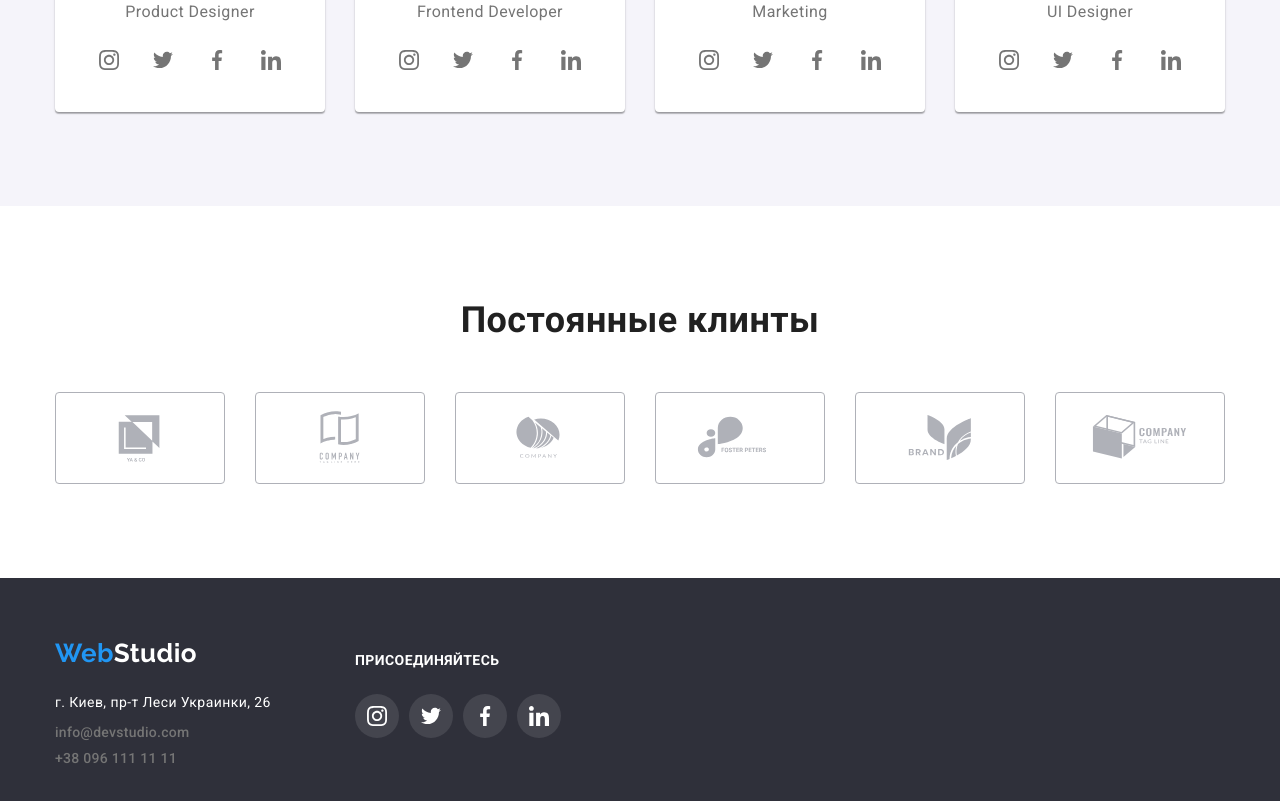
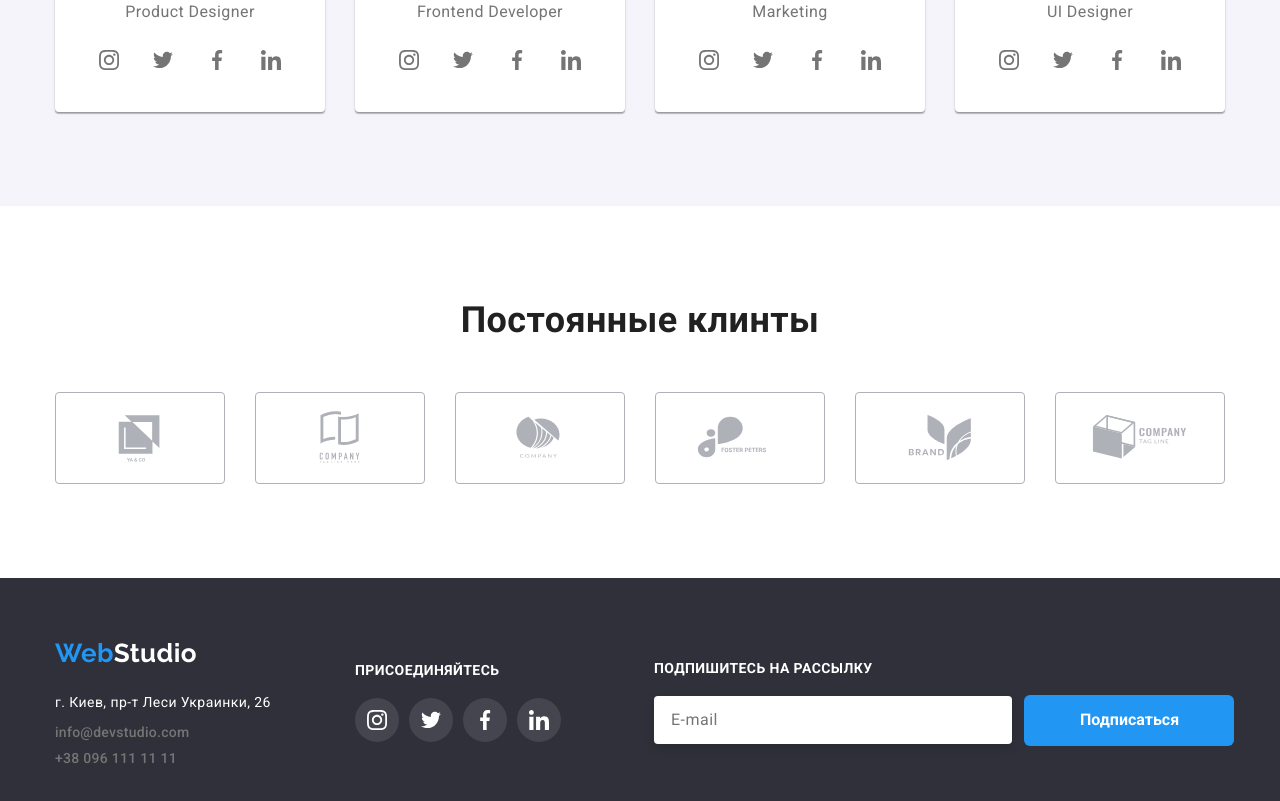
Before and after one commit to IrynaKniazieva/goit-markup-hw-06, a plain HTML site: page index.html in a window 1280 px wide. Shown: the part 2102-2903 px from the top of the page. Drawn offline with nearby package versions, Linux system fonts and the light colour scheme.

Commit message:
footer студия

```diff
--- a/css/styles.css
+++ b/css/styles.css
@@ -766,16 +766,21 @@ color: red;
     margin-right: 68px;
 }
 
+.container-social-footer {
+
+    margin-right: 93px;
+}
 
 
 .container-social-footer .list-social {
 display: flex;
 align-items: start;
 justify-content: start;
+margin: 0;
 }
 
 .subject {
- padding-bottom: 12px;
+padding-bottom: 20px;
 
 font-family: 'Roboto';
 font-style: normal;
@@ -845,6 +850,77 @@ color: var(--white-color);
 .list-address .item:last-child {
     margin-bottom: 0;
 }
+.form-group-footer {
+    display: flex;
+    flex-direction: column;
+}
+
+.container-mail-input {
+
+    margin-right: 12px;
+}
+
+.form-input-footer {
+    padding-top: 13px;
+
+    padding-bottom: 13px;
+    padding-left: 16px;
+
+    width: 358px;
+
+    font-family: 'Roboto';
+font-style: normal;
+font-weight: 400;
+font-size: 16px;
+line-height: 1.25;
+
+display: flex;
+align-items: center;
+letter-spacing: 0.03em;
+
+color: rgba(255, 255, 255, 0.6);
+
+
+    border: 1px solid rgba(255, 255, 255, 0.3);
+filter: drop-shadow(0px 4px 4px rgba(0, 0, 0, 0.15));
+border-radius: 4px;
+}
+
+.button-footer {
+    padding-top: 36px;
+}
+
+.form-button-footer {
+    display: flex;
+    align-items: center;
+
+    padding-top: 10px;
+    padding-bottom: 10px;
+    padding-right: 55px;
+    padding-left: 56px;
+
+
+    border: none;
+    border-radius: 6px;
+
+    font-family: inherit;
+    font-weight: 700;
+    font-size: 16px;
+    line-height: 1.88;
+
+    color: var(--white-color);
+    background-color: var(--accent-color);
+    cursor: pointer;
+
+    transition: background-color 250ms cubic-bezier(0.4, 0, 0.2, 1);
+}
+
+.form-button-footer:hover,
+.form-button-footer:focus {
+    background-color: #188CE8;
+}
+
+
 
 
 
@@ -943,20 +1019,6 @@ color: var(--white-color);
 
 }
 
-/* .container-description::before {
-    position: absolute;
-    content: "";
-    top: 0;
-    left: 0;
-    display: inline-block;
-
-    width: 100%;
-    height: 100%;
-    background: rgba(33, 150, 243, 0.9);
-
-    transform: translateY(10px);
-} */
-
 .container-description {
     overflow: hidden;
 }
--- a/index.html
+++ b/index.html
@@ -421,6 +421,17 @@
             </ul>
 
         </div>
+        <div class="container-mail-input">
+            <h3 class="subject">Подпишитесь на рассылку</h3>
+
+            <label class="form-group-footer">
+
+                <input class="form-input-footer" type="email" name="email" placeholder="E-mail" />
+            </label>
+        </div>
+        <div class="button-footer">
+            <button class="form-button-footer" type="submit">Подписаться</button>
+        </div>
     </div>
     </footer>
     <script src="./js/modal.js"></script>
```
